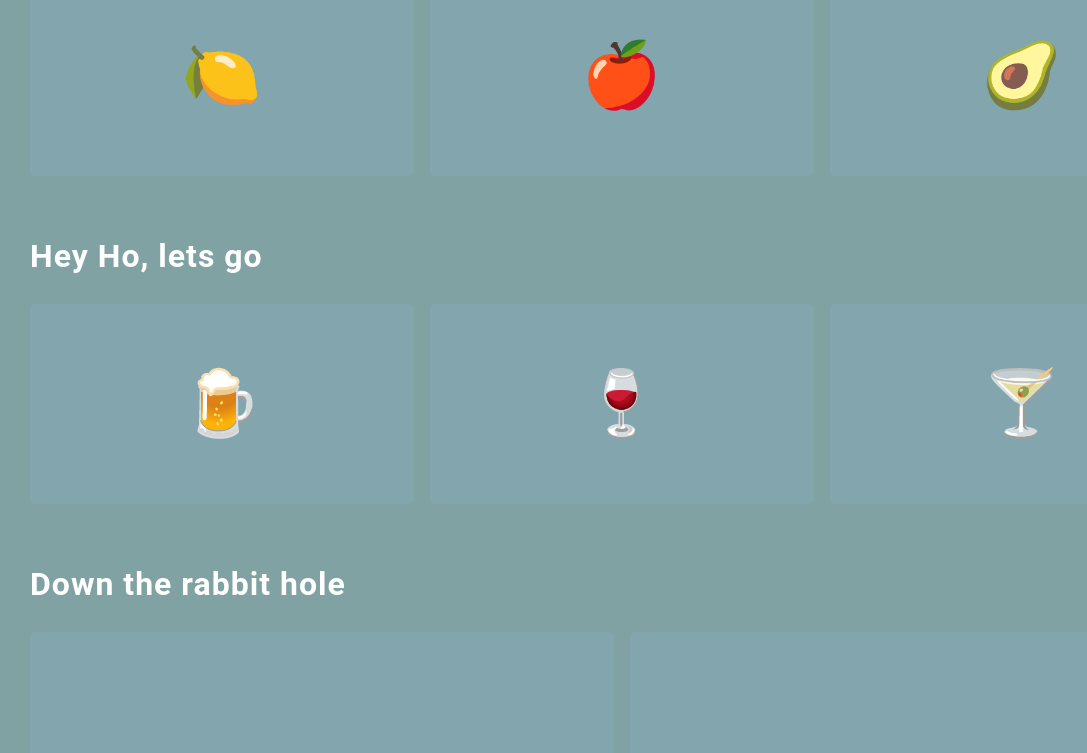
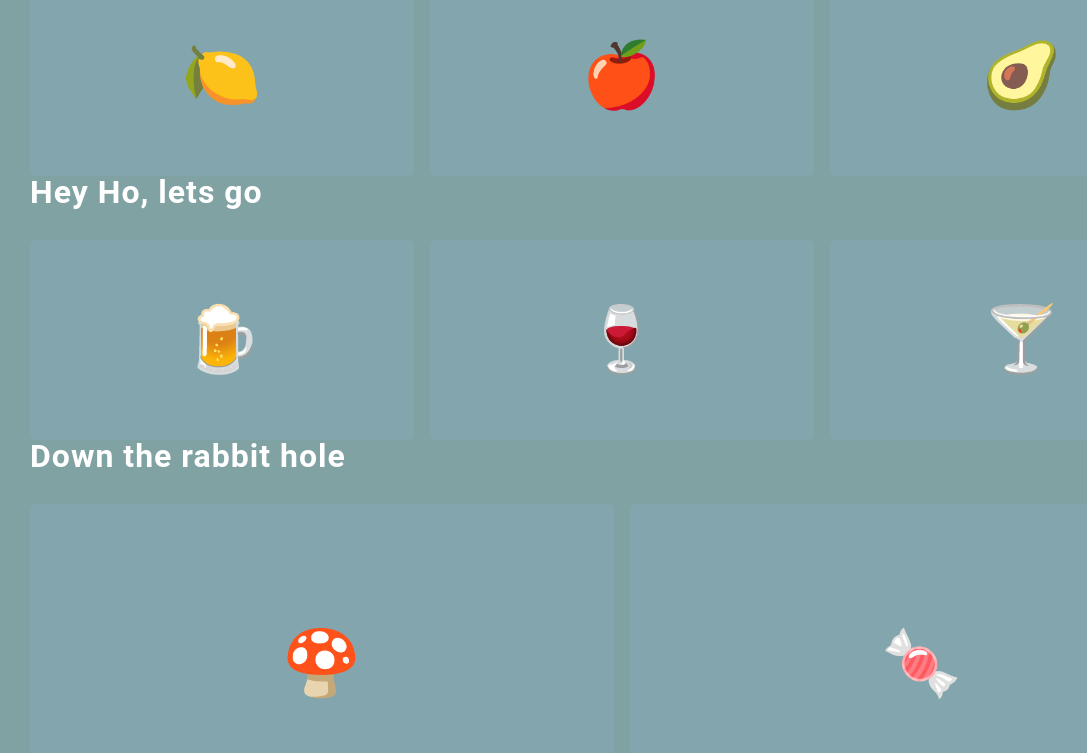
Before and after one commit to germaimo/perro, a React (Create React App) app: page / in a window 1280 px wide. Shown: the part 672-1425 px from the top of the page, without its empty margins (18-1105 px from the left). Built offline with nearby package versions, Linux system fonts and the light colour scheme; a web font is replaced by a local one.

Commit message:
agregado todo, content y features modificados

```diff
--- a/src/components/App/App.js
+++ b/src/components/App/App.js
@@ -3,7 +3,8 @@ import Footer from '../Footer/Footer';
 import Content from '../Content/Content';
 import styles from './App.module.css';
 import Menu from "../Menu/Menu";
-
+//TODO HIGHLIGHT, FORM, cambiar illustraciones, popup
+//TODO CAMBIAR nombre de clases
 
 const App = () =>{
   return  <div className={styles['app_wrapper']}>
--- a/src/components/Content/Content.js
+++ b/src/components/Content/Content.js
@@ -8,16 +8,12 @@ const Content = () => {
             <p>Choose your trip</p>
           </div>
           <br/>
-          <h2>Healthy</h2>
-          <Features items={[`🍋`, `🍎`, `🥑`]} clasx={'items-3'} />
-          <br/>
-          <br/>
-          <h3>Hey Ho, lets go</h3>
-          <Features items={[`🍺`, `🍷`, `🍸`]} clasx={'items-3'}/>
-          <br/>
-          <br/>
-          <h4>Down the rabbit hole</h4>
-          <Features items={[`🍄`, `🍬`]} clasx={'items-2'}/>
+
+          <Features textTitle={'Healthy'} items={[`🍋`, `🍎`, `🥑`]} clasx={'items-3'} />
+
+          <Features textTitle={'Hey Ho, lets go'} items={[`🍺`, `🍷`, `🍸`]} clasx={'items-3'}/>
+
+          <Features textTitle={'Down the rabbit hole'} items={[`🍄`, `🍬`]} clasx={'items-2'}/>
         </>
   )
 
--- a/src/components/Features/Features.js
+++ b/src/components/Features/Features.js
@@ -1,11 +1,13 @@
 import React from 'react'
 import styles from './Features.module.css'
 
-const Features = ({ clasx, items }) => {
+const Features = ({ textTitle,clasx, items }) => {
   console.log(clasx);
 
-  return (
+  return ( <>
+  <h2>{textTitle}</h2>
       <div className={`${styles['content_features']} ${styles[clasx]}`}>
+
         {items.map((item) => {
           return (
             <div> <p> {item} </p> </div>
@@ -13,6 +15,7 @@ const Features = ({ clasx, items }) => {
         })}
 
       </div>
+    </>
   )
 }
 
```
Lines whose indentation alone changed are shown as unchanged.
